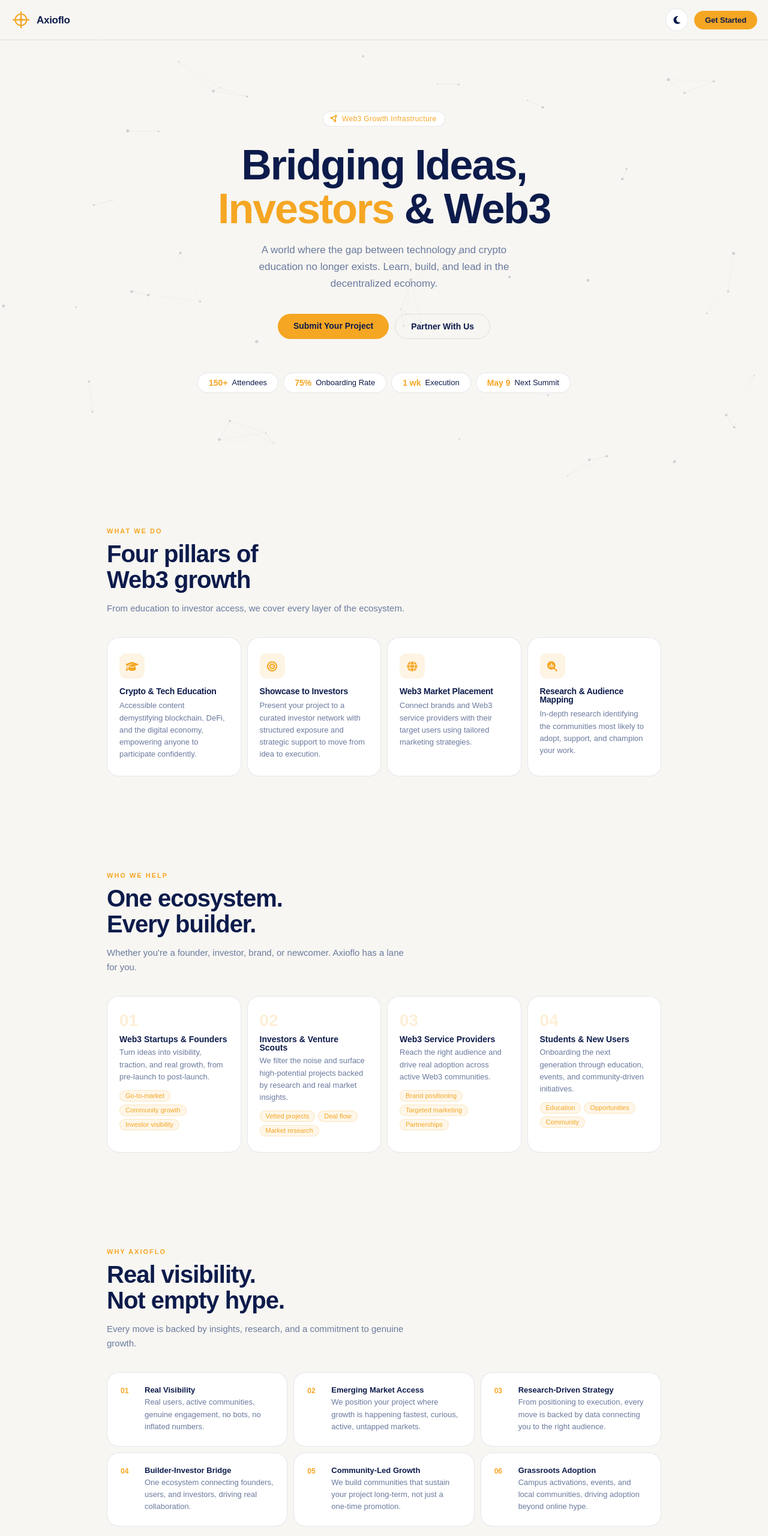
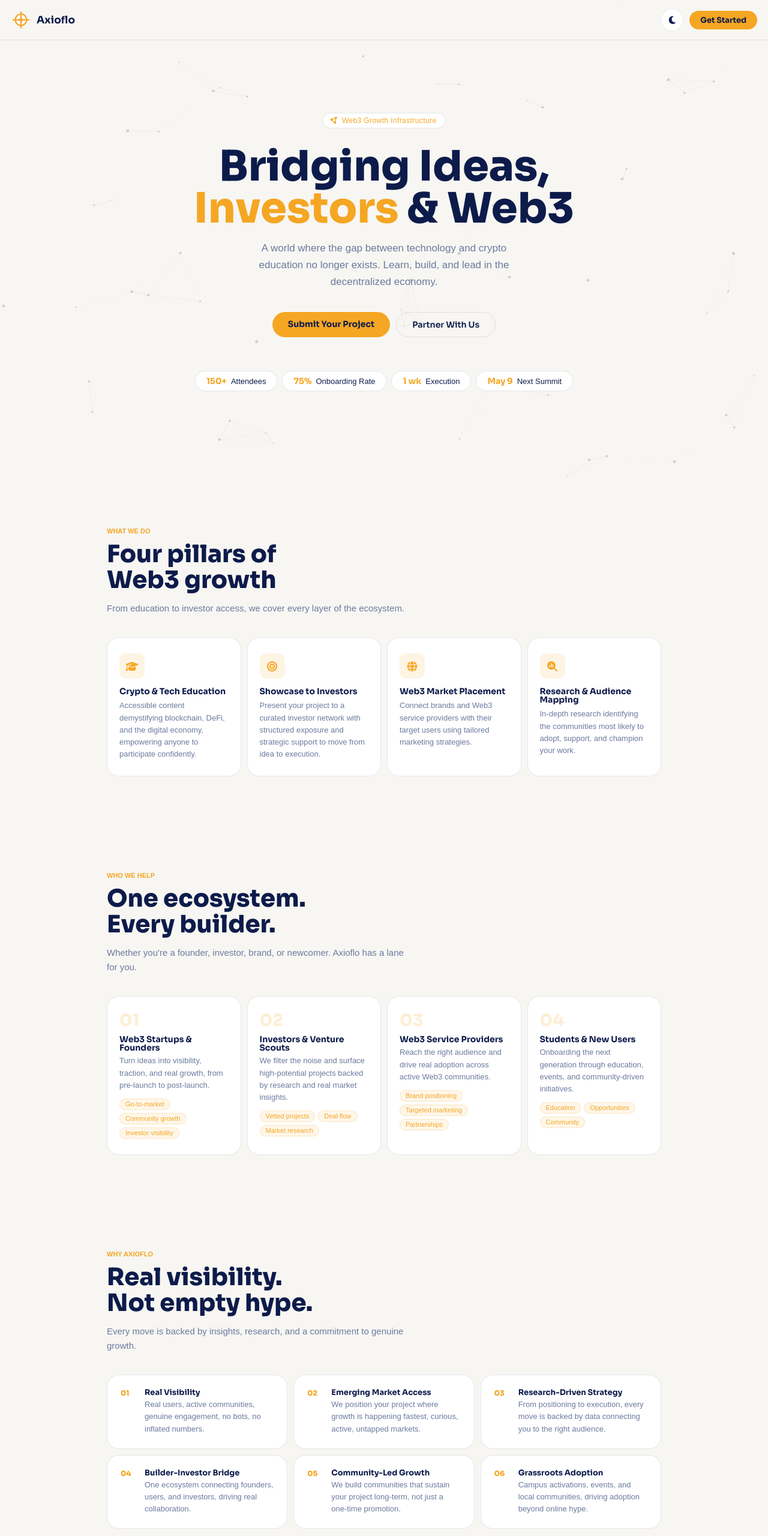
Before and after one commit to websitedesigner-ng/axioflo, a plain HTML site: page index.html in a window 1280 px wide. Shown: the top 2560 px of the page at 60% size. Drawn offline with nearby package versions, Linux system fonts and the light colour scheme.

Commit message:
Update index.css

```diff
--- a/index.css
+++ b/index.css
@@ -34,9 +34,9 @@
 [data-theme="dark"] nav { background: rgba(6,13,31,.88); }
 .nav-logo { display: flex; align-items: center; gap: 9px; text-decoration: none; }
 .nav-logo svg { width: 34px; height: 34px; }
-.nav-logo span { font-family: 'Syne', sans-serif; font-weight: 700; font-size: 17px; color: var(--text); letter-spacing: -.3px; }
+.nav-logo span { font-family: 'sora', sans-serif; font-weight: 700; font-size: 17px; color: var(--text); }
 .nav-right { display: flex; align-items: center; gap: 10px; }
-.nav-cta { background: var(--gold); color: var(--navy); font-family: 'Syne', sans-serif; font-weight: 700; font-size: 13px; padding: 9px 18px; border-radius: 100px; border: none; cursor: pointer; text-decoration: none; transition: transform .2s, box-shadow .2s; letter-spacing: -.1px; }
+.nav-cta { background: var(--gold); color: var(--navy); font-family: 'sora', sans-serif; font-weight: 700; font-size: 13px; padding: 9px 18px; border-radius: 100px; border: none; cursor: pointer; text-decoration: none; transition: transform .2s, box-shadow .2s; letter-spacing: -.1px; }
 .nav-cta:hover { transform: translateY(-1px); box-shadow: 0 5px 18px rgba(245,166,35,.4); }
 .theme-btn { width: 38px; height: 38px; border-radius: 50%; border: 1px solid var(--border); background: var(--surface); cursor: pointer; display: flex; align-items: center; justify-content: center; font-size: 15px; color: var(--text); transition: background .3s; }
 .theme-btn:hover { background: var(--surface2); }
@@ -44,23 +44,23 @@
 /* HERO */
 .hero { min-height: 100vh; display: flex; flex-direction: column; align-items: center; justify-content: center; text-align: center; padding: 120px 24px 80px; }
 .hero-badge { display: inline-flex; align-items: center; gap: 7px; background: var(--surface); border: 1px solid var(--border); border-radius: 100px; padding: 6px 14px 6px 12px; font-size: 12px; font-weight: 500; color: var(--gold); letter-spacing: .4px; margin-bottom: 28px; animation: fu .8s ease both; }
-h1 { font-family: 'Syne', sans-serif; font-size: clamp(38px,8vw,70px); font-weight: 800; line-height: 1.04; letter-spacing: -2px; max-width: 800px; animation: fu .8s .1s ease both; }
+h1 { font-family: 'sora'; font-size: clamp(38px,8vw,70px); font-weight: 800; line-height: 1; max-width: 800px; animation: fu .8s .1s ease both; }
 h1 .ac { color: var(--gold); }
 .hero-sub { margin-top: 18px; font-size: clamp(15px,2.5vw,17px); color: var(--muted); max-width: 480px; line-height: 1.65; font-weight: 300; animation: fu .8s .2s ease both; }
 .hero-act { margin-top: 36px; display: flex; gap: 10px; flex-wrap: wrap; justify-content: center; animation: fu .8s .3s ease both; }
-.btn-primary { background: var(--gold); color: var(--navy); font-family: 'Syne', sans-serif; font-weight: 700; font-size: 14px; padding: 13px 26px; border-radius: 100px; border: none; cursor: pointer; text-decoration: none; transition: transform .2s, box-shadow .2s; }
+.btn-primary { background: var(--gold); color: var(--navy); font-family: 'sora', sans-serif; font-weight: 700; font-size: 14px; padding: 13px 26px; border-radius: 100px; border: none; cursor: pointer; text-decoration: none; transition: transform .2s, box-shadow .2s; }
 .btn-primary:hover { transform: translateY(-2px); box-shadow: 0 8px 22px rgba(245,166,35,.38); }
-.btn-ghost { background: transparent; color: var(--text); font-family: 'Syne', sans-serif; font-weight: 600; font-size: 14px; padding: 13px 26px; border-radius: 100px; border: 1.5px solid var(--border); cursor: pointer; text-decoration: none; transition: border-color .2s, background .2s; }
+.btn-ghost { background: transparent; color: var(--text); font-family: 'sora', sans-serif; font-weight: 600; font-size: 14px; padding: 13px 26px; border-radius: 100px; border: 1.5px solid var(--border); cursor: pointer; text-decoration: none; transition: border-color .2s, background .2s; }
 .btn-ghost:hover { border-color: var(--gold); background: var(--surface); }
 .hero-stats { margin-top: 56px; display: flex; gap: 8px; flex-wrap: wrap; justify-content: center; animation: fu .8s .4s ease both; }
 .stat-pill { background: var(--surface); border: 1px solid var(--border); border-radius: 100px; padding: 9px 18px; display: flex; align-items: center; gap: 7px; font-size: 13px; transition: border-color .2s; }
 .stat-pill:hover { border-color: var(--gold); }
-.stat-pill strong { font-family: 'Syne', sans-serif; font-weight: 700; font-size: 14px; color: var(--gold); }
+.stat-pill strong { font-family: 'sora', sans-serif; font-weight: 700; font-size: 14px; color: var(--gold); }
 
 /* SECTIONS */
 .sec { padding: 80px 18px; max-width: 960px; margin: 0 auto; }
-.sec-label { font-size: 11px; font-weight: 600; letter-spacing: 2px; text-transform: uppercase; color: var(--gold); margin-bottom: 11px; }
-.sec-title { font-family: 'Syne', sans-serif; font-size: clamp(26px,5vw,40px); font-weight: 800; letter-spacing: -1px; line-height: 1.08; margin-bottom: 14px; }
+.sec-label { font-size: 11px; font-weight: 600; text-transform: uppercase; color: var(--gold); margin-bottom: 11px; }
+.sec-title { font-family: 'sora', sans-serif; font-size: clamp(26px,5vw,40px); font-weight: 800;  line-height: 1.08; margin-bottom: 14px; }
 .sec-desc { color: var(--muted); font-size: 15px; line-height: 1.6; max-width: 500px; font-weight: 300; }
 
 /* SERVICES */
@@ -68,7 +68,7 @@
 .service-card { background: var(--surface); border: 1px solid var(--border); border-radius: var(--r); padding: 26px 20px; transition: border-color .3s, transform .3s, box-shadow .3s; cursor: default; }
 .service-card:hover { border-color: var(--gold); transform: translateY(-4px); box-shadow: var(--shadow); }
 .service-icon { width: 42px; height: 42px; background: rgba(245,166,35,.12); border-radius: 11px; display: flex; align-items: center; justify-content: center; font-size: 17px; margin-bottom: 14px; color: var(--gold); }
-.service-card h3 { font-family: 'Syne', sans-serif; font-weight: 700; font-size: 14px; margin-bottom: 7px; letter-spacing: -.2px; }
+.service-card h3 { font-family: 'sora', sans-serif; font-weight: 700; font-size: 14px; margin-bottom: 7px;}
 .service-card p { font-size: 13px; color: var(--muted); line-height: 1.55; font-weight: 300; }
 
 /* AUDIENCE */
@@ -77,8 +77,8 @@
 .audience-card::before { content: ''; position: absolute; top: 0; left: 0; width: 3px; height: 100%; background: var(--gold); transform: scaleY(0); transform-origin: bottom; transition: transform .3s; }
 .audience-card:hover::before { transform: scaleY(1); }
 .audience-card:hover { border-color: var(--gold); transform: translateY(-3px); }
-.audience-num { font-family: 'Syne', sans-serif; font-size: 28px; font-weight: 800; color: rgba(245,166,35,.18); line-height: 1; margin-bottom: 10px; }
-.audience-card h3 { font-family: 'Syne', sans-serif; font-weight: 700; font-size: 14px; margin-bottom: 5px; }
+.audience-num { font-family: 'sora', sans-serif; font-size: 28px; font-weight: 800; color: rgba(245,166,35,.18); line-height: 1; margin-bottom: 10px; }
+.audience-card h3 { font-family: 'sora', sans-serif; font-weight: 700; font-size: 14px; margin-bottom: 5px; }
 .audience-card p { font-size: 13px; color: var(--muted); line-height: 1.55; margin-bottom: 12px; font-weight: 300; }
 .tags { display: flex; flex-wrap: wrap; gap: 5px; }
 .tag { font-size: 11px; font-weight: 500; padding: 3px 9px; border-radius: 100px; background: rgba(245,166,35,.1); color: var(--gold); border: 1px solid rgba(245,166,35,.2); }
@@ -87,21 +87,21 @@
 .why-grid { display: grid; grid-template-columns: repeat(auto-fit,minmax(250px,1fr)); gap: 10px; margin-top: 36px; }
 .why-card { background: var(--surface); border: 1px solid var(--border); border-radius: var(--r); padding: 22px; transition: border-color .3s, transform .3s; display: flex; gap: 14px; align-items: flex-start; }
 .why-card:hover { border-color: var(--gold); transform: translateY(-3px); }
-.why-num { font-family: 'Syne', sans-serif; font-weight: 800; font-size: 12px; color: var(--gold); min-width: 26px; padding-top: 2px; }
-.why-card h3 { font-family: 'Syne', sans-serif; font-weight: 700; font-size: 13px; margin-bottom: 4px; }
+.why-num { font-family: 'sora', sans-serif; font-weight: 800; font-size: 12px; color: var(--gold); min-width: 26px; padding-top: 2px; }
+.why-card h3 { font-family: 'sora', sans-serif; font-weight: 700; font-size: 13px; margin-bottom: 4px; }
 .why-card p { font-size: 13px; color: var(--muted); line-height: 1.55; font-weight: 300; }
 
 /* PROOF */
 .proof-box { margin-top: 36px; background: var(--surface); border: 1px solid var(--border); border-radius: var(--r); overflow: hidden; }
 .proof-head { background: var(--navy); padding: 28px; color: #fff; }
 [data-theme="dark"] .proof-head { background: linear-gradient(135deg,#0D1B4B,#1a2e6e); }
-.proof-head h3 { font-family: 'Syne', sans-serif; font-size: 18px; font-weight: 800; color: var(--gold-light); letter-spacing: -.4px; margin-bottom: 5px; }
+.proof-head h3 { font-family: 'sora', sans-serif; font-size: 18px; font-weight: 800; color: var(--gold-light); margin-bottom: 5px; }
 .proof-head p { font-size: 13px; color: rgba(255,255,255,.6); font-weight: 300; }
 .proof-stats { display: grid; grid-template-columns: repeat(4,1fr); gap: 1px; background: var(--border); }
 @media(max-width:560px) { .proof-stats { grid-template-columns: repeat(2,1fr); } }
 .proof-stat { background: var(--surface); padding: 22px 16px; text-align: center; transition: background .2s; }
 .proof-stat:hover { background: var(--surface2); }
-.proof-stat .num { font-family: 'Syne', sans-serif; font-size: 24px; font-weight: 800; color: var(--gold); display: block; }
+.proof-stat .num { font-family: 'sora', sans-serif; font-size: 24px; font-weight: 800; color: var(--gold); display: block; }
 .proof-stat .lbl { font-size: 11px; color: var(--muted); margin-top: 3px; }
 .proof-body { padding: 24px 28px; }
 .proof-body > p { font-size: 13px; color: var(--muted); line-height: 1.65; font-weight: 300; margin-bottom: 18px; }
@@ -126,11 +126,11 @@
 [data-theme="dark"] .event-card { background: linear-gradient(135deg,#0D1B4B,#172760); border: 1px solid rgba(245,166,35,.2); }
 .event-card::before { content: ''; position: absolute; top: -80px; right: -80px; width: 240px; height: 240px; border-radius: 50%; background: rgba(245,166,35,.05); pointer-events: none; }
 .event-card .sec-label { margin-bottom: 10px; }
-.event-title { font-family: 'Syne', sans-serif; font-size: clamp(17px,4vw,26px); font-weight: 800; letter-spacing: -.5px; margin-bottom: 5px; color: #fff; }
+.event-title { font-family: 'sora', sans-serif; font-size: clamp(17px,4vw,26px); font-weight: 800; margin-bottom: 5px; color: #fff; }
 .event-meta { font-size: 13px; color: rgba(255,255,255,.55); margin-bottom: 28px; font-weight: 300; }
 .countdown { display: flex; gap: 8px; justify-content: center; flex-wrap: wrap; margin-bottom: 24px; }
 .cd-block { background: rgba(255,255,255,.07); border: 1px solid rgba(255,255,255,.11); border-radius: 13px; padding: 14px 12px; min-width: 66px; text-align: center; }
-.cd-num { font-family: 'Syne', sans-serif; font-size: 26px; font-weight: 800; color: var(--gold-light); display: block; line-height: 1; }
+.cd-num { font-family: 'sora', sans-serif; font-size: 26px; font-weight: 800; color: var(--gold-light); display: block; line-height: 1; }
 .cd-label { font-size: 10px; color: rgba(255,255,255,.45); letter-spacing: 1px; text-transform: uppercase; margin-top: 3px; display: block; }
 .event-details { display: flex; gap: 16px; justify-content: center; flex-wrap: wrap; font-size: 13px; color: rgba(255,255,255,.6); margin-bottom: 22px; font-weight: 300; }
 .event-details span { display: flex; align-items: center; gap: 6px; }
@@ -139,13 +139,13 @@
 /* CTA */
 .cta-section { max-width: 960px; margin: 0 auto; padding: 0 24px 96px; }
 .cta-inner { background: var(--surface); border: 1px solid var(--border); border-radius: var(--r); padding: 52px 36px; text-align: center; }
-.cta-inner h2 { font-family: 'Syne', sans-serif; font-size: clamp(24px,5vw,38px); font-weight: 800; letter-spacing: -1px; margin-bottom: 10px; }
+.cta-inner h2 { font-family: 'sora', sans-serif; font-size: clamp(24px,5vw,38px); font-weight: 800; margin-bottom: 10px; }
 .cta-inner p { font-size: 15px; color: var(--muted); margin-bottom: 28px; font-weight: 300; }
 .cta-btns { display: flex; gap: 10px; justify-content: center; flex-wrap: wrap; }
 
 /* FOOTER */
 footer { border-top: 1px solid var(--border); padding: 36px 24px; max-width: 960px; margin: 0 auto; display: flex; align-items: center; justify-content: space-between; flex-wrap: wrap; gap: 16px; }
-.footer-logo { font-family: 'Syne', sans-serif; font-weight: 700; font-size: 15px; color: var(--text); }
+.footer-logo { font-family: 'sora', sans-serif; font-weight: 700; font-size: 15px; color: var(--text); }
 .footer-links { display: flex; gap: 18px; flex-wrap: wrap; }
 .footer-links a { font-size: 13px; color: var(--muted); text-decoration: none; transition: color .2s; display: flex; align-items: center; gap: 5px; }
 .footer-links a:hover { color: var(--gold); }
```
